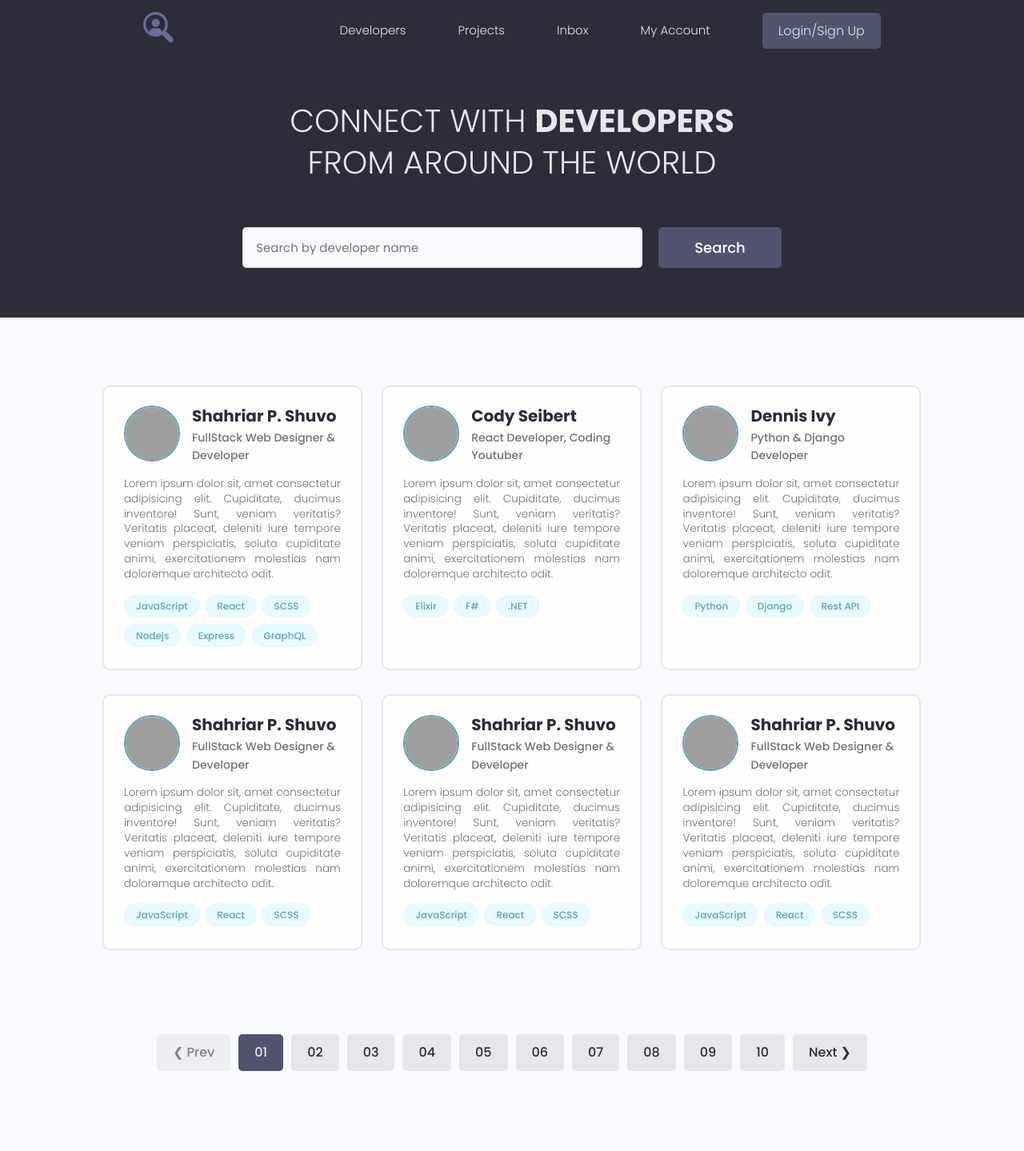
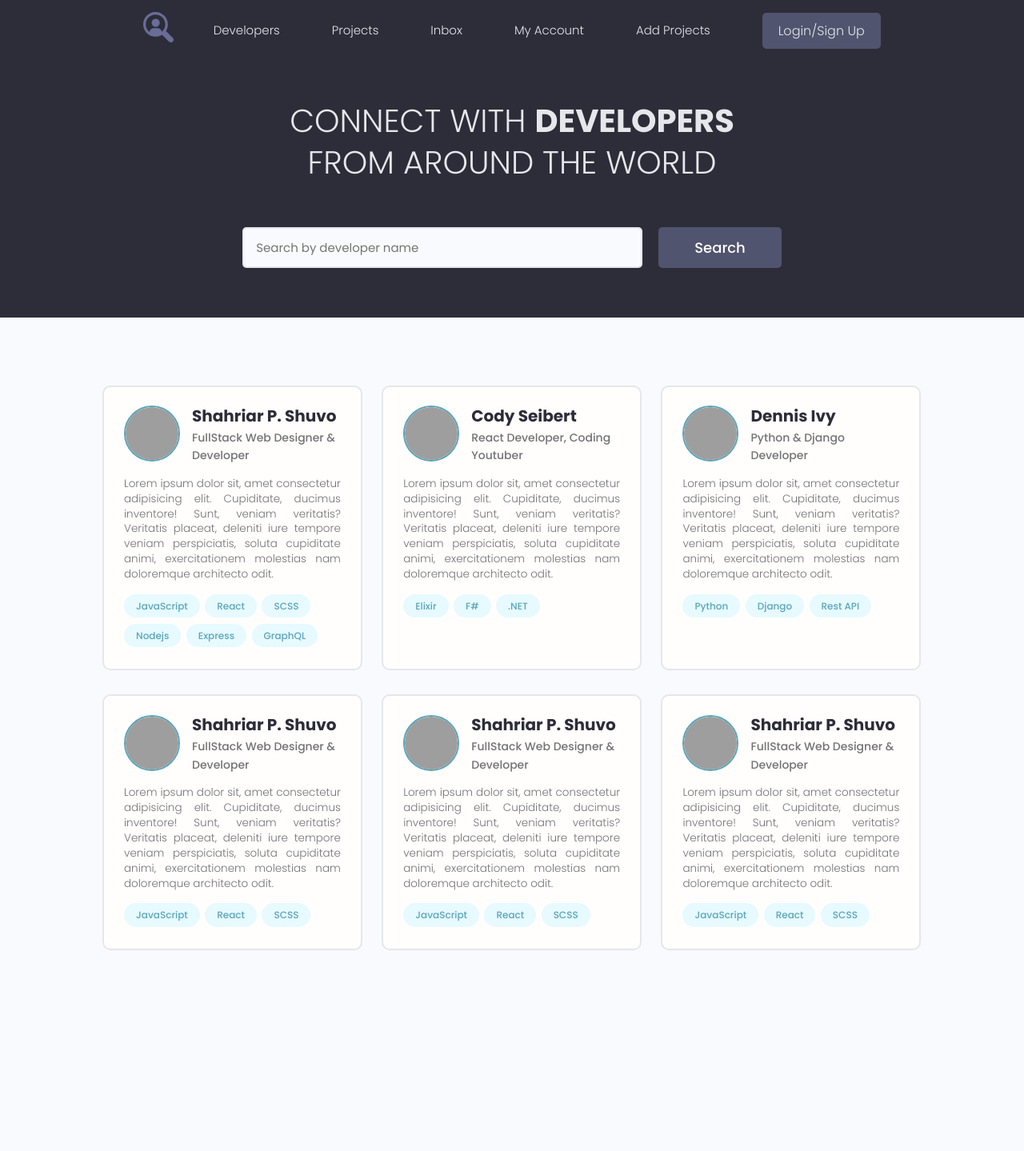
Before and after one commit to StanislavPopovSP/Django_fourth_project, a Django app: template devsearch/users/templates/users/index.html in a window 1280 px wide. Shown: the whole page at 80% size. After the commit the page ends 1188 px from the top, so only its background shows below. Run offline with Django 4.2, Linux system fonts and the light colour scheme; the template is opened without the code that fills it, so the values that code supplies are empty; some libraries are stand-ins or nearby versions; grey boxes are pictures that could not be loaded.

Commit message:
Отредактировал index.html(наследовался от base.html), написал обработчик и путь для вывода index.html.

```diff
--- a/devsearch/users/templates/users/index.html
+++ b/devsearch/users/templates/users/index.html
@@ -1,46 +1,5 @@
-<!DOCTYPE html>
-<html lang="en">
-
-<head>
-  <meta charset="UTF-8" />
-  <meta http-equiv="X-UA-Compatible" content="IE=edge" />
-  <meta name="viewport" content="width=device-width, initial-scale=1.0" />
-
-  <!-- Favicon -->
-  <link rel="shortcut icon" href="images/favicon.ico" type="image/x-icon" />
-  <!-- Icon - IconMonster -->
-  <link rel="stylesheet" href="https://cdn.iconmonstr.com/1.3.0/css/iconmonstr-iconic-font.min.css" />
-  <!-- Mumble UI -->
-  <link rel="stylesheet" href="uikit/styles/uikit.css" />
-  <!-- Dev Search UI -->
-  <link rel="stylesheet" href="styles/app.css" />
-
-  <title>DevSearch - Connect with Developers!</title>
-</head>
-
-<body>
-  <!-- Header Section -->
-  <header class="header">
-    <div class="container container--narrow">
-      <a href="/" class="header__logo">
-        <img src="images/logo.svg" alt="DevSearch Logo" />
-      </a>
-      <nav class="header__nav">
-        <input type="checkbox" id="responsive-menu" />
-        <label for="responsive-menu" class="toggle-menu">
-          <span>Menu</span>
-          <div class="toggle-menu__lines"></div>
-        </label>
-        <ul class="header__menu">
-          <li class="header__menuItem"><a href="index.html">Developers</a></li>
-          <li class="header__menuItem"><a href="projects.html">Projects</a></li>
-          <li class="header__menuItem"><a href="inbox.html">Inbox</a></li>
-          <li class="header__menuItem"><a href="account.html">My Account</a></li>
-          <li class="header__menuItem"><a href="login.html" class="btn btn--sub">Login/Sign Up</a></li>
-        </ul>
-      </nav>
-    </div>
-  </header>
+{% extends 'projects/base.html' %}
+{% block content %}
 
   <!-- Main Section -->
   <main class="home">
@@ -255,23 +214,5 @@
       </div>
     </section>
 
-    <div class="pagination">
-      <ul class="container">
-        <li><a href="#" class="btn btn--disabled">&#10094; Prev</a></li>
-        <li><a href="#" class="btn btn--sub">01</a></li>
-        <li><a href="#" class="btn">02</a></li>
-        <li><a href="#" class="btn">03</a></li>
-        <li><a href="#" class="btn">04</a></li>
-        <li><a href="#" class="btn">05</a></li>
-        <li><a href="#" class="btn">06</a></li>
-        <li><a href="#" class="btn">07</a></li>
-        <li><a href="#" class="btn">08</a></li>
-        <li><a href="#" class="btn">09</a></li>
-        <li><a href="#" class="btn">10</a></li>
-        <li><a href="#" class="btn">Next &#10095;</a></li>
-      </ul>
-    </div>
   </main>
-</body>
-
-</html>
+{% endblock %}
--- /dev/null
+++ b/devsearch/users/urls.py
@@ -0,0 +1,6 @@
+from django.urls import path
+from . import views
+
+urlpatterns = [
+    path('', views.profiles, name='profiles'),
+]
--- a/devsearch/users/views.py
+++ b/devsearch/users/views.py
@@ -1,3 +1,4 @@
 from django.shortcuts import render
 
-# Create your views here.
+def profiles(request):
+    return render(request, 'users/index.html')
```
